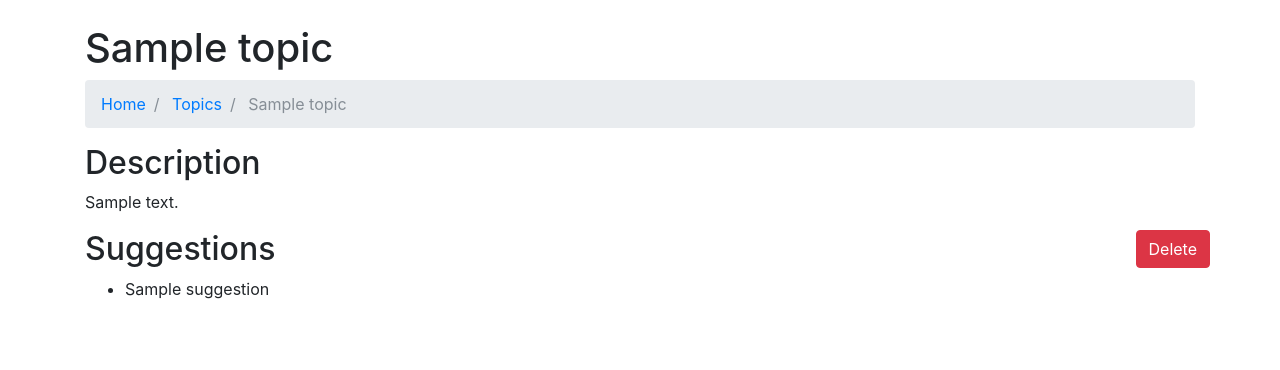
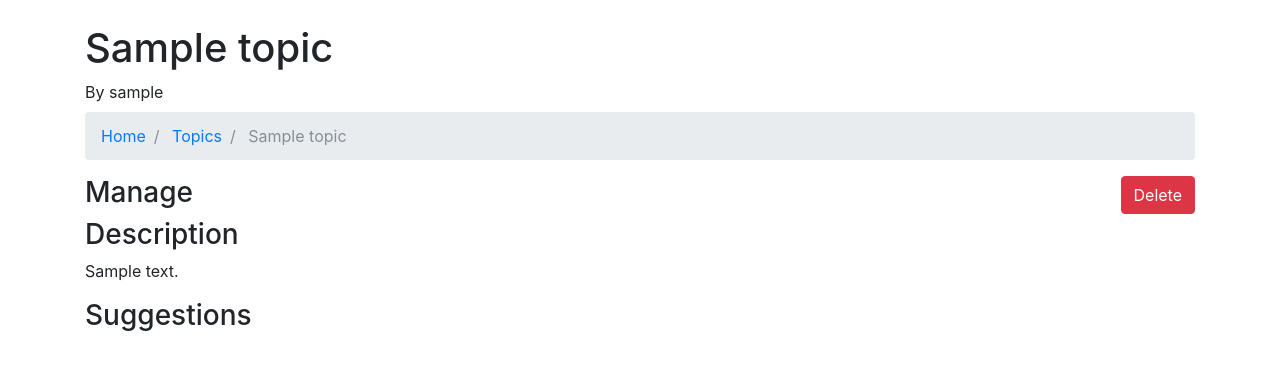
Before and after one commit to OffTheMark/scopecreep, a Django app: page /topic/1/ in a window 1280 px wide. Shown: the part 56-426 px from the top of the page. Run offline with Django 3.2, Linux system fonts and the light colour scheme; a user stored in the database is signed in; tables that the repository leaves empty hold one stand-in row (values such as "Sample post"); some libraries are stand-ins or nearby versions.

Commit message:
Reorganize topic details page

```diff
--- a/polls/templates/polls/topic.html
+++ b/polls/templates/polls/topic.html
@@ -4,9 +4,14 @@
 
 {% block template_content %}
     <div class="container">
-        <h1 class="mt-3 mb-2">
-            {{ topic.name }}
-        </h1>
+        <div class="row mb-2">
+            <div class="col">
+                <h1>
+                    {{ topic.name }}
+                </h1>
+                By {{ topic.submitter }}
+            </div>
+        </div>
 
         <ol class="breadcrumb">
             <li class="breadcrumb-item">
@@ -24,11 +29,28 @@
             </li>
         </ol>
 
+        {% if user == topic.submitter %}
+            <div class="row">
+                <div class="col">
+                    <h3>
+                        Manage
+                    </h3>
+                </div>
+                <div class="col">
+                    <form action="{% url "polls:topic_delete" topic.id %}">
+                        <button type="submit" class="btn btn-danger float-right">
+                            Delete
+                        </button>
+                    </form>
+                </div>
+            </div>
+        {% endif %}
+
         <div class="row">
             <div class="col">
-                <h2>
+                <h3>
                     Description
-                </h2>
+                </h3>
                 <p>
                     {{ topic.description }}
                 </p>
@@ -37,24 +59,13 @@
 
         <div class="row">
             <div class="col">
-                <h2>
+                <h3>
                     Suggestions
-                </h2>
-                <ul>
-                    {% for suggestion in topic.suggestion_set.all %}
-                        {% include "polls/topic/suggestion_item.html" %}
-                    {% endfor %}
-                </ul>
+                </h3>
+                {% for suggestion in suggestions.all %}
+                    {% include "polls/topic/suggestion_item.html" %}
+                {% endfor %}
             </div>
-
-            {% if user == topic.submitter %}
-                <form action="{% url "polls:topic_delete" topic.id %}">
-                    <button type="submit" class="btn btn-danger">
-                        Delete
-                    </button>
-                </form>
-            {% endif %}
-
         </div>
 
     </div>
--- a/polls/templates/polls/topic/suggestion_item.html
+++ b/polls/templates/polls/topic/suggestion_item.html
@@ -1,3 +1,21 @@
-<li>
-    {{ suggestion.name }}
-</li>
+<div class="row mb-2">
+    <div class="col">
+        <div class="card">
+            <div class="card-body">
+                <div class="card-title">
+                    <h4>
+                        {{ suggestion.name }}
+                    </h4>
+                    <p>
+                        By {{ suggestion.submitter }}
+                    </p>
+                </div>
+                <div class="card-text">
+                    <p>
+                        {{ suggestion.description }}
+                    </p>
+                </div>
+            </div>
+        </div>
+    </div>
+</div>
```
Also changed, not shown: polls/templates/polls/topics/topic_item.html (+10 -5 lines).
